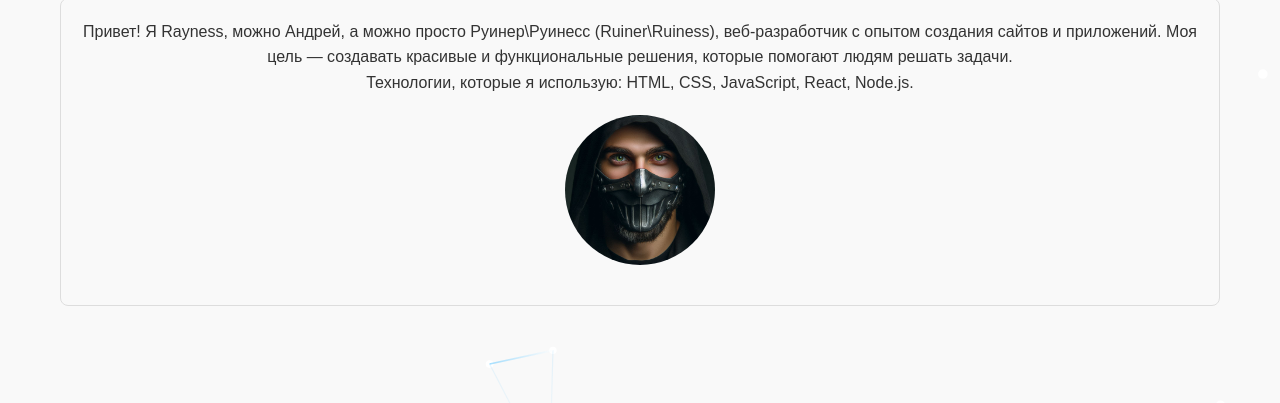
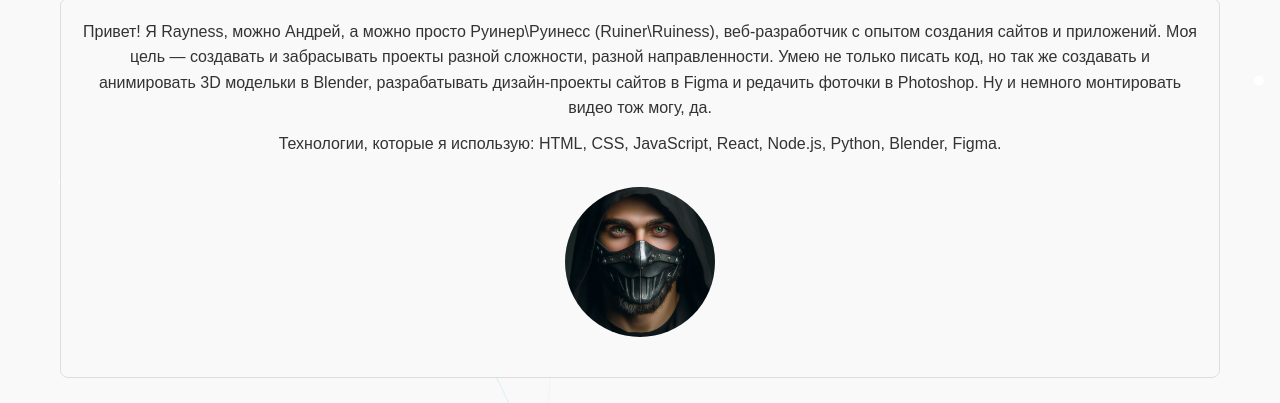
Before and after one commit to Rayness/Portfolio, a plain HTML site: page index.html in a window 1280 px wide. Shown: the part 291-694 px from the top of the page. Drawn offline with Linux system fonts and the light colour scheme.

Commit message:
change style

```diff
--- a/index.html
+++ b/index.html
@@ -39,9 +39,10 @@
                 <h2>Обо мне</h2>
                 <div class="about-content">
                     <p>Привет! Я Rayness, можно Андрей, а можно просто Руинер\Руинесс (Ruiner\Ruiness), веб-разработчик с опытом создания сайтов и приложений.
-                     Моя цель — создавать красивые и функциональные решения, которые помогают людям решать задачи.</p>
+                     Моя цель — создавать и забрасывать проекты разной сложности, разной направленности. Умею не только писать код, но так же создавать и анимировать 3D модельки
+                     в Blender, разрабатывать дизайн-проекты сайтов в Figma и редачить фоточки в Photoshop. Ну и немного монтировать видео тож могу, да.</p>
                                  <p>
-                Технологии, которые я использую: HTML, CSS, JavaScript, React, Node.js.
+                Технологии, которые я использую: HTML, CSS, JavaScript, React, Node.js, Python, Blender, Figma.
             </p>
                     <img src="assets/profile.jpg" alt="Мое фото" class="profile-image">
                 </div>
--- a/styles.css
+++ b/styles.css
@@ -57,6 +57,10 @@ body.dark-theme .about-content {
     border-radius: 8px;
     padding: 20px;
     text-align: center;
+}
+
+.about-content p {
+    padding-bottom: 10px;
 }
 
 /* Стили для кнопки переключения темы */
```
